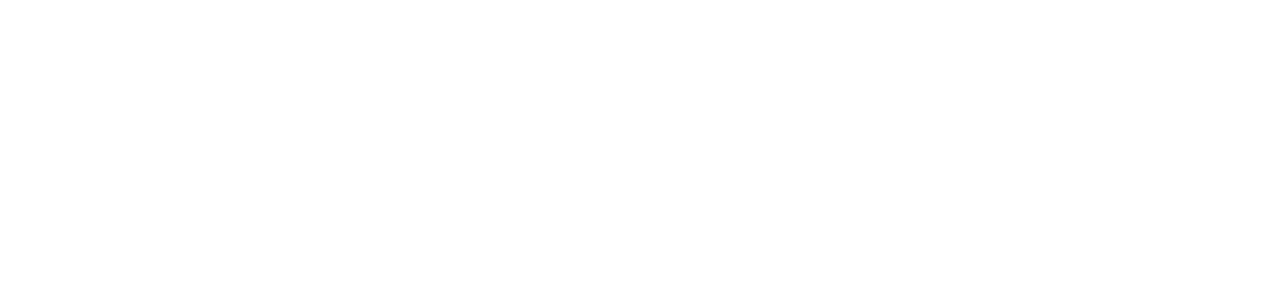
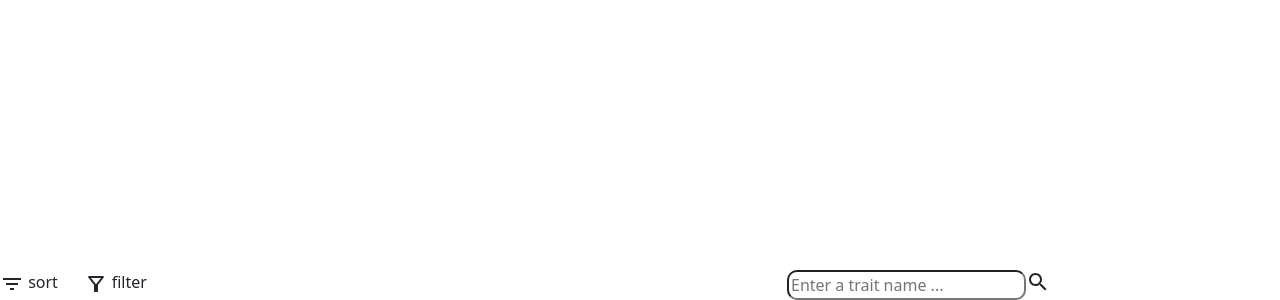
Before and after one commit to nguyentrungnghia1998/user-prototype, a React (Create React App) app: page / in a window 1280 px wide. Shown: the part 1413-1713 px from the top of the page. Before the commit the page ends 813 px from the top, so only its background shows below. Built offline with nearby package versions, Linux system fonts and the light colour scheme.

Commit message:
Error version for React-Bubble-Chart-d3

```diff
--- a/package.json
+++ b/package.json
@@ -3,9 +3,14 @@
   "version": "0.1.0",
   "private": true,
   "dependencies": {
+    "@emotion/react": "^11.9.0",
+    "@emotion/styled": "^11.8.1",
+    "@mui/icons-material": "^5.8.0",
+    "@mui/material": "^5.8.0",
     "@testing-library/jest-dom": "^5.16.4",
     "@testing-library/react": "^13.2.0",
     "@testing-library/user-event": "^13.5.0",
+    "@weknow/react-bubble-chart-d3": "^1.0.12",
     "bootstrap": "^5.1.3",
     "react": "^18.1.0",
     "react-dom": "^18.1.0",
--- a/src/App.js
+++ b/src/App.js
@@ -3,6 +3,7 @@ import './App.css';
 import "../node_modules/bootstrap/scss/bootstrap.scss"
 // import GeneralInfo from './components/general-info/general-info.component';
 import GeneticProfile from './routes/genetic-profile/genetic-profile.component';
+import CircleTraits from './components/circle-traits/circle-traits.component';
 
 const database = {
   name: 'Nghia',
@@ -11,7 +12,8 @@ const database = {
 
 const App = () => {
   return (
-    <GeneticProfile/>
+    // <GeneticProfile/>
+        <GeneticProfile/>
   )
 }
 
--- /dev/null
+++ b/src/components/circle-traits/ErrorBoundary.js
@@ -0,0 +1,32 @@
+import React from "react";
+import ErrorMessage from "./ErrorMessage";
+
+export class ErrorBoundary extends React.Component {
+  constructor(props) {
+    super(props);
+    this.state = {
+      hasError: false,
+      message: props.message || "Something went wrong."
+    };
+  }
+
+  static getDerivedStateFromError(error) {
+    // Update state so the next render will show the fallback UI.
+    return { hasError: true };
+  }
+
+  componentDidCatch(error, errorInfo) {
+    // You can also log the error to an error reporting service
+    //logErrorToMyService(error, errorInfo);
+  }
+
+  render() {
+    if (this.state.hasError) {
+      // You can render any custom fallback UI
+      return <ErrorMessage>{this.props.message}</ErrorMessage>;
+    }
+
+    return this.props.children;
+  }
+}
+export default ErrorBoundary;
--- /dev/null
+++ b/src/components/circle-traits/ErrorMessage.js
@@ -0,0 +1,14 @@
+import styled from "@emotion/styled";
+
+export const ErrorMessage = styled.div`
+  ${({ big }) => `
+  color: red;
+  font-size: ${big ? "3em" : "2em"};
+  padding: 0.125rem;
+  border: 2px solid red;
+  background-color: White;
+  font-weight: bold;
+`}
+`;
+
+export default ErrorMessage;
--- a/src/components/circle-traits/circle-traits.component.jsx
+++ b/src/components/circle-traits/circle-traits.component.jsx
@@ -1,10 +1,35 @@
 import './circle-traits.styles.scss'
+import BubbleChart from '@weknow/react-bubble-chart-d3';
+import ErrorBoundary from './ErrorBoundary';
+const bubbleClick = (label) =>{
+  console.log("Custom bubble click func")
+}
+const legendClick = (label) =>{
+  console.log("Customer legend click func")
+}
 
-const CircleTraits = ({}) => {
+
+const CircleTraits = () => {
+
     return (
         <div className='circle-traits-container'>
-            {/* <svg height= */}
-        </div>
+          <BubbleChart
+            width={800}
+            height={800}
+            fontFamily="Arial"
+            data={[
+              { label: 'Trait 1', value: 1 },
+              { label: 'API', value: 1 },
+              { label: 'Data', value: 1 },
+              { label: 'Commerce', value: 1 },
+              { label: 'AI', value: 3 },
+              { label: 'Management', value: 5 },
+              { label: 'Testing', value: 6 },
+              { label: 'Mobile', value: 9 },
+              { label: 'Conversion', value: 9 },
+            ]}
+            />
+      </div>
     )
 }
 
--- a/src/components/search-filter-bar/search-filter-bar.component.jsx
+++ b/src/components/search-filter-bar/search-filter-bar.component.jsx
@@ -1,11 +1,12 @@
 import './search-filter-bar.styles.scss'
-import FilterSymbol from '../../assets/Filter.svg'
-import SortSymbol from '../../assets/Sort.svg'
+import FilterListIcon from '@mui/icons-material/FilterList';
+import FilterAltOutlinedIcon from '@mui/icons-material/FilterAltOutlined';
+import SearchIcon from '@mui/icons-material/Search';
 
 const SearchFilterBar = () => {
     return (
         <div className='search-filter-bar-container'>
-            <div className='sort-field'>
+            {/* <div className='sort-field'>
                 <img src={SortSymbol} alt='Filter'/>
                 <span>sort</span>
             </div>
@@ -18,6 +19,27 @@ const SearchFilterBar = () => {
             type='search'
             placeholder='Enter a trait name ...'
             />
+            </div> */}
+            <div className='row justify-content-between'>
+                <div className='col' key='col1'>
+                    <div className='sort-field'>
+                        <FilterListIcon/>
+                        <span> sort </span>
+                    </div>
+                    <div className='filter-field'>
+                        <FilterAltOutlinedIcon/>
+                        <span> filter </span>
+                    </div>
+                </div>
+                <div className='col' key='col2'>
+                    <div className='search-field-container'>
+                        <SearchIcon id='icon'/>
+                        <input className='search-field'
+                        type='search'
+                        placeholder='Enter a trait name ...'
+                        />
+                    </div>
+                </div>
             </div>
         </div>
 
--- a/src/components/search-filter-bar/search-filter-bar.styles.scss
+++ b/src/components/search-filter-bar/search-filter-bar.styles.scss
@@ -1,11 +1,23 @@
 .search-filter-bar-container {
-    display: flex;
-    flex-direction: row;
-    .filter-field{
-        padding-left: 2%;
+    .col:first-child{
+        display: flex;
+        .filter-field {
+            padding-left: 5%;
+        }
     }
     .search-field-container{
+    .search-field {
         float: right;
-        // position: fixed;
+        position: relative;
+        border-radius: 10px;
+        // z-index: 0;
+    }
+    #icon {
+        float: right;
+        position: relative;
+        // padding-right: 1px;
+        // margin-right: 23%;
+        // z-index: 1;
     }
 }
+}
--- a/src/components/traits-identify/traits-identify.component.jsx
+++ b/src/components/traits-identify/traits-identify.component.jsx
@@ -1,9 +1,10 @@
 import './traits-identify.styles.scss'
+import CircleTraits from '../circle-traits/circle-traits.component';
 
 const TraitsIdentify = () => {
     return (
         <div className='trait-identify-container'>
-            <div className='tag-title'>
+            {/* <div className='tag-title'>
                 Which traits identify your genetic type?
             </div>
             <div className='row justify-content-between'>
@@ -13,7 +14,8 @@ const TraitsIdentify = () => {
                 <div className='col-1'>
                     Traits push you out of the group
                 </div>
-            </div>
+            </div> */}
+            <CircleTraits/>
         </div>
     )
 }
--- a/src/components/traits-identify/traits-identify.styles.scss
+++ b/src/components/traits-identify/traits-identify.styles.scss
@@ -2,7 +2,8 @@
     // width: 720px;
     padding-top: 40px;
     max-width: 100%;
-    height: 300px;
+    width:1200px;
+    height: 1200px;
     .tag-title{
         font-size: 40px;
         text-align: center;
```
Also changed, not shown: 2 other files (tests, documents, lock files or other folders).
